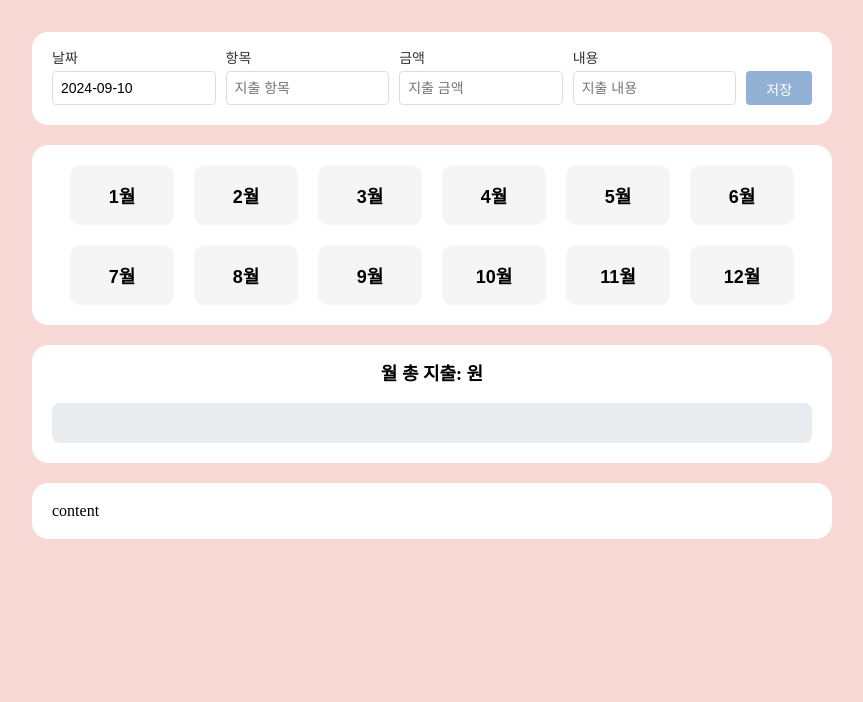
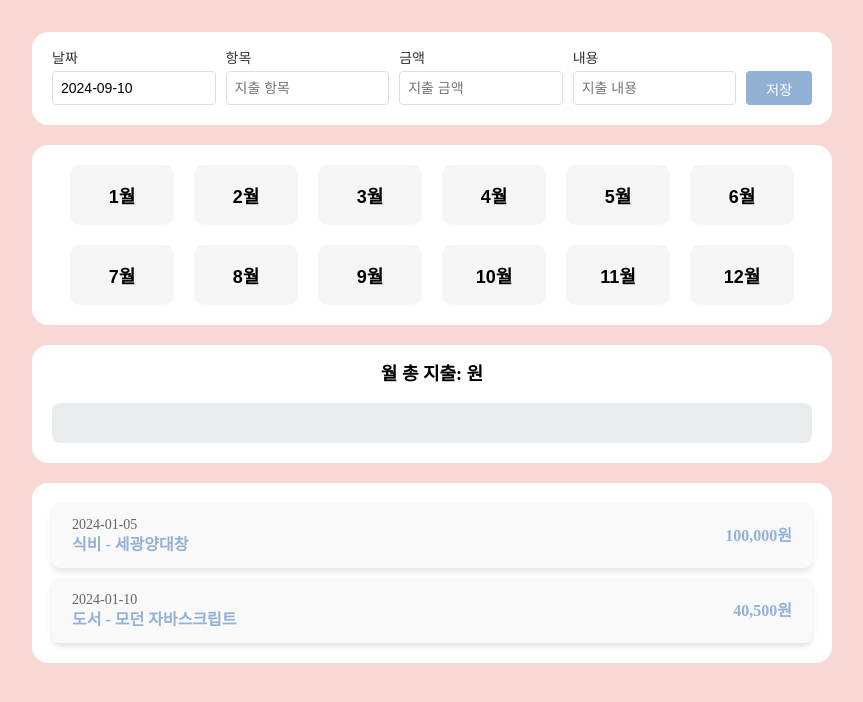
Before and after one commit to 9oormthon-univ-3-study/FE-1-STUDY-Miju, a React (Vite) app in the folder acoountbook/: page / in a window 1280 px wide. Shown: the top 702 px of the page, without its empty margins (208-1071 px from the left). Built offline with nearby package versions, Linux system fonts and the light colour scheme.

Commit message:
💄 Design: 지출 내역 Item 디자인 (#1)

```diff
--- a/acoountbook/src/components/home/content/Content.jsx
+++ b/acoountbook/src/components/home/content/Content.jsx
@@ -1,5 +1,21 @@
 import * as C from "./Content.style";
+import ContentItem from "./ContentItem";
 
 export default function Content() {
-  return <C.Container>content</C.Container>;
+  return (
+    <C.Container>
+      <ContentItem
+        date="2024-01-05"
+        category="식비"
+        content="세광양대창"
+        price="100,000원"
+      />
+      <ContentItem
+        date="2024-01-10"
+        category="도서"
+        content="모던 자바스크립트"
+        price="40,500원"
+      />
+    </C.Container>
+  );
 }
--- a/acoountbook/src/components/home/content/Content.style.js
+++ b/acoountbook/src/components/home/content/Content.style.js
@@ -1,7 +1,12 @@
 import styled from "styled-components";
 
 export const Container = styled.div`
+  display: flex;
+  flex-direction: column;
+  gap: 10px;
+
+  padding: 20px;
+
   background-color: white;
   border-radius: 16px;
-  padding: 20px;
 `;
--- a/acoountbook/src/components/home/content/ContentItem.jsx
+++ b/acoountbook/src/components/home/content/ContentItem.jsx
@@ -0,0 +1,15 @@
+import * as C from "./ContentItem.style";
+
+export default function ContentItem({ date, category, content, price }) {
+  return (
+    <C.Container>
+      <div>
+        <C.Date>{date}</C.Date>
+        <C.Content>
+          {category} - {content}
+        </C.Content>
+      </div>
+      <C.Price>{price}</C.Price>
+    </C.Container>
+  );
+}
--- a/acoountbook/src/components/home/content/ContentItem.style.js
+++ b/acoountbook/src/components/home/content/ContentItem.style.js
@@ -0,0 +1,36 @@
+import styled from "styled-components";
+
+export const Container = styled.div`
+  display: flex;
+  justify-content: space-between;
+  align-items: center;
+
+  padding: 15px 20px;
+
+  border-radius: 8px;
+
+  background-color: rgb(249, 249, 249);
+  box-shadow: rgba(0, 0, 0, 0.1) 0px 4px 6px;
+
+  cursor: pointer;
+`;
+
+export const Date = styled.div`
+  margin-bottom: 5px;
+  color: rgb(102, 102, 102);
+  font-size: 14px;
+`;
+
+export const Content = styled.div`
+  font-size: 16px;
+  font-weight: bold;
+  color: #92b1d4;
+  flex-shrink: 0;
+`;
+
+export const Price = styled.div`
+  font-size: 16px;
+  font-weight: bold;
+  color: #92b1d4;
+  flex-shrink: 0;
+`;
```
